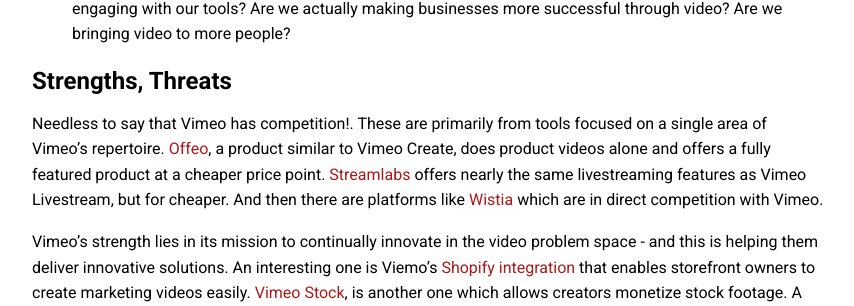
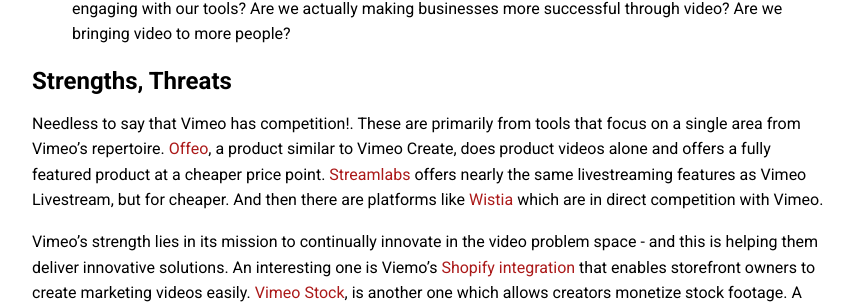
Before and after one commit to sautee/sautee.github.io, a Jekyll site: the page built from _posts/2021-06-12-vimeotransform.md, in a window 1280 px wide and 900 px high, scrolled down 2301 px. Shown: the part 459-765 px from the top of the window, without its empty margins (168-1022 px from the left). Built offline with Jekyll 4.4.1, drawn with Linux system fonts in a browser that asks for light colours.

Commit message:
Update 2021-06-12-vimeotransform.md

```diff
--- a/_posts/2021-06-12-vimeotransform.md
+++ b/_posts/2021-06-12-vimeotransform.md
@@ -89,7 +89,7 @@
 Strengths, Threats
 ------------------
 
-Needless to say that Vimeo has competition!. These are primarily from tools focused on a single area of Vimeo's repertoire. [Offeo](https://offeo.com/), a product similar to Vimeo Create, does product videos alone and offers a fully featured product at a cheaper price point. [Streamlabs](https://streamlabs.com/) offers nearly the same livestreaming features as Vimeo Livestream, but for cheaper. And then there are platforms like [Wistia](https://wistia.com/) which are in direct competition with Vimeo.
+Needless to say that Vimeo has competition!. These are primarily from tools that focus on a single area from Vimeo’s repertoire. [Offeo](https://offeo.com/), a product similar to Vimeo Create, does product videos alone and offers a fully featured product at a cheaper price point. [Streamlabs](https://streamlabs.com/) offers nearly the same livestreaming features as Vimeo Livestream, but for cheaper. And then there are platforms like [Wistia](https://wistia.com/) which are in direct competition with Vimeo.
 
 Vimeo's strength lies in its mission to continually innovate in the video problem space - and this is helping them deliver innovative solutions. An interesting one is Viemo's [Shopify integration](https://apps.shopify.com/vimeo_product_video_maker) that enables storefront owners to create marketing videos easily. [Vimeo Stock](https://vimeo.com/stock), is another one which allows creators monetize stock footage. A true hard-to-copy, however, is [Vimeo's OTT](https://vimeo.com/ott/home) which enables anyone to stand up their own Netflix like subscription service. I'm sure there's more from where that came from.
 
```
